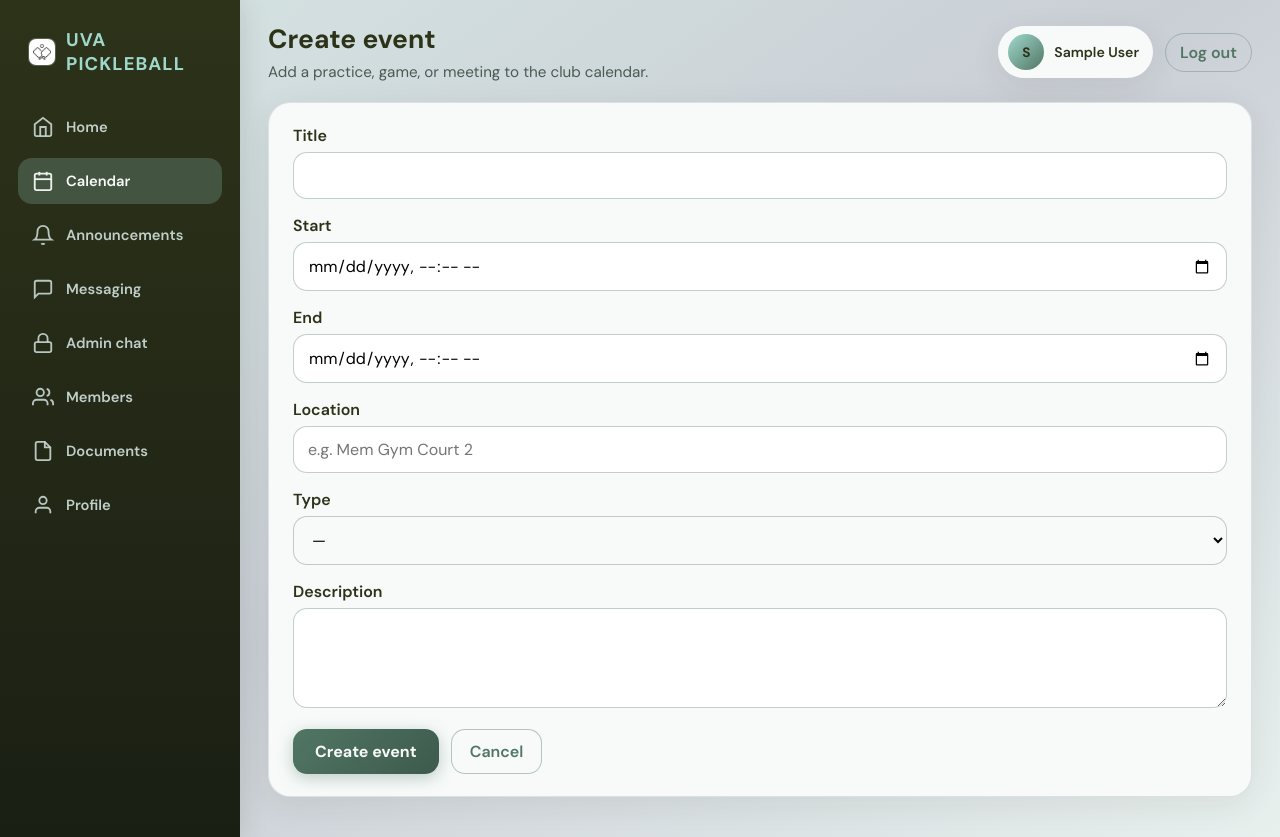
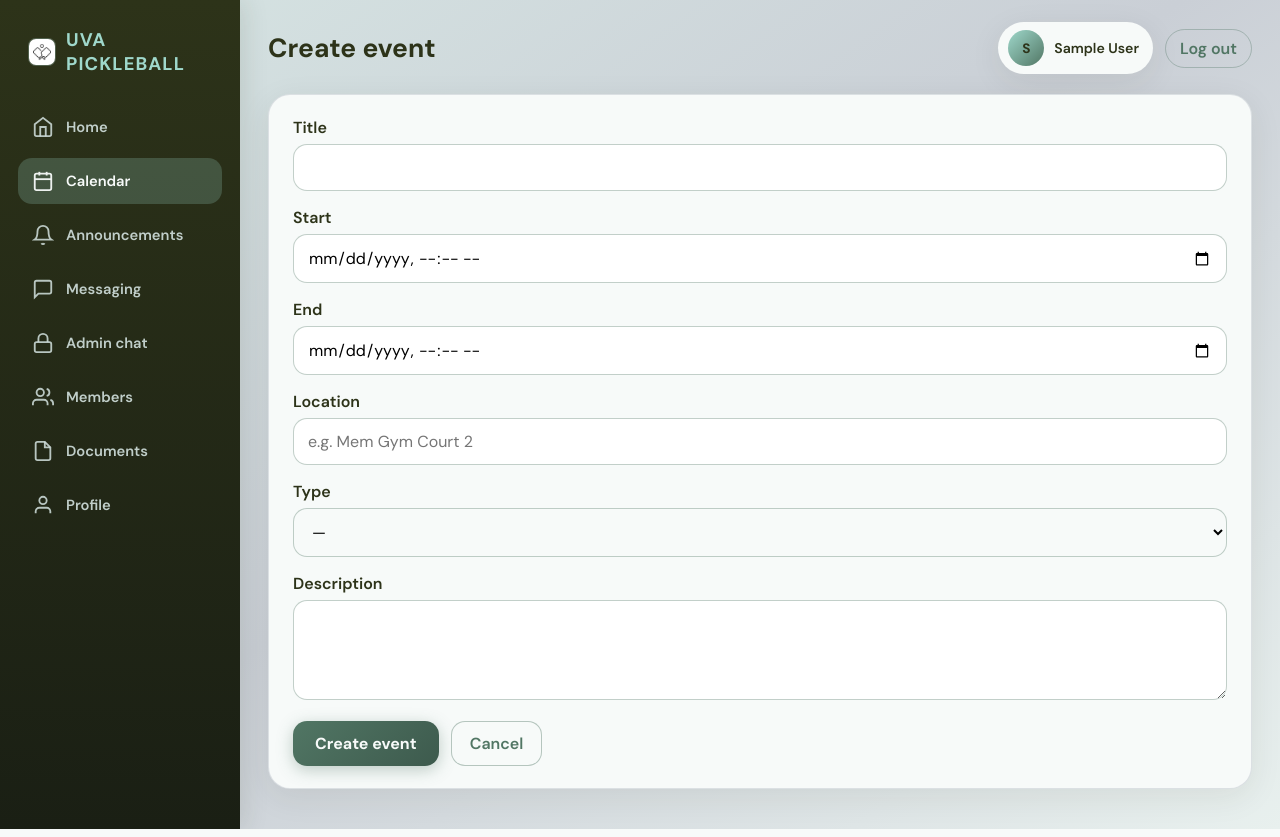
Before and after one commit to AkhilGogineni/uvapickleballclubwebsite, a Django app: page /sportscio/exec/new-event/ in a window 1280 px wide. Run offline with Django 5.2, Linux system fonts and the light colour scheme; the visitor is signed in with stand-in values (Sample User, id 1).

Commit message:
ui fixes and removing some text

```diff
--- a/sportscio/static/sportscio/theme.css
+++ b/sportscio/static/sportscio/theme.css
@@ -24,6 +24,15 @@ body.theme-app {
   font-family: var(--font);
   background: linear-gradient(145deg, var(--c-mist) 0%, var(--c-cream) 48%, #e8f0ee 100%);
   color: var(--c-ink);
+}
+
+/* Prevent long URLs/words from overflowing cards */
+.card,
+.announcement-card,
+.list-rows li,
+.list-rows li * {
+  overflow-wrap: anywhere;
+  word-break: break-word;
 }
 
 .app-shell {
@@ -122,6 +131,9 @@ body.theme-app {
   margin: 6px 0 0;
   font-size: 0.95rem;
   color: #4a5a52;
+}
+.top-bar .sub:empty {
+  display: none;
 }
 
 .top-bar-actions {
--- a/sportscio/templates/announcements.html
+++ b/sportscio/templates/announcements.html
@@ -1,7 +1,7 @@
 {% extends "base_app.html" %}
 {% block title %}Announcements | SportsCIO{% endblock %}
 {% block page_heading %}Announcements{% endblock %}
-{% block page_sub %}Official updates from your club leaders.{% endblock %}
+{% block page_sub %}{% endblock %}
 {% block extra_css %}
 <style>
     .announcement-card { background: var(--c-white); border: 1px solid rgba(202, 207, 214, 0.8); border-radius: 18px; padding: 20px 22px; margin-bottom: 16px; box-shadow: var(--shadow-soft); }
--- a/sportscio/templates/calendar.html
+++ b/sportscio/templates/calendar.html
@@ -1,7 +1,7 @@
 {% extends "base_app.html" %}
 {% block title %}Calendar | SportsCIO{% endblock %}
 {% block page_heading %}Calendar{% endblock %}
-{% block page_sub %}Month view — practices, games, and club events.{% endblock %}
+{% block page_sub %}{% endblock %}
 {% block extra_css %}
 <style>
     .cal-toolbar {
@@ -255,7 +255,6 @@
         </form>
     </div>
     <div style="display:flex;align-items:center;gap:10px;flex-wrap:wrap;">
-        <p class="muted" style="margin:0;">{% if is_privileged %}Click <strong>Create event</strong> to add to the grid.{% else %}View-only — club leaders add events.{% endif %}</p>
         {% if is_privileged %}
         <a class="btn-primary" href="{% url 'new_event' %}">Create event</a>
         {% endif %}
--- a/sportscio/templates/dashboard.html
+++ b/sportscio/templates/dashboard.html
@@ -1,7 +1,7 @@
 {% extends "base_app.html" %}
 {% block title %}Home | SportsCIO{% endblock %}
 {% block page_heading %}Welcome back, {{ user.first_name|default:user.username }}{% endblock %}
-{% block page_sub %}Here’s what’s happening with your club.{% endblock %}
+{% block page_sub %}{% endblock %}
 {% block content %}
 <div class="card-grid card-grid--dashboard">
     <div class="card card--dash-announcements">
--- a/sportscio/templates/edit_announcement.html
+++ b/sportscio/templates/edit_announcement.html
@@ -1,7 +1,7 @@
 {% extends "base_app.html" %}
 {% block title %}Edit announcement | SportsCIO{% endblock %}
 {% block page_heading %}Edit announcement{% endblock %}
-{% block page_sub %}Update an announcement for members.{% endblock %}
+{% block page_sub %}{% endblock %}
 {% block extra_css %}
 <style>
   .form-card .field { margin-bottom: 16px; }
--- a/sportscio/templates/edit_document.html
+++ b/sportscio/templates/edit_document.html
@@ -1,7 +1,7 @@
 {% extends "base_app.html" %}
 {% block title %}Edit document | SportsCIO{% endblock %}
 {% block page_heading %}Edit document{% endblock %}
-{% block page_sub %}Update the title (and optionally replace the file).{% endblock %}
+{% block page_sub %}{% endblock %}
 {% block extra_css %}
 <style>
   .form-card .field { margin-bottom: 16px; }
--- a/sportscio/templates/edit_event.html
+++ b/sportscio/templates/edit_event.html
@@ -1,7 +1,7 @@
 {% extends "base_app.html" %}
 {% block title %}Edit event | SportsCIO{% endblock %}
 {% block page_heading %}Edit event{% endblock %}
-{% block page_sub %}Update this calendar entry.{% endblock %}
+{% block page_sub %}{% endblock %}
 {% block extra_css %}
 <style>
   .form-card .field { margin-bottom: 16px; }
--- a/sportscio/templates/members.html
+++ b/sportscio/templates/members.html
@@ -1,7 +1,7 @@
 {% extends "base_app.html" %}
 {% block title %}Members | SportsCIO{% endblock %}
 {% block page_heading %}Members{% endblock %}
-{% block page_sub %}Club roster and roles.{% endblock %}
+{% block page_sub %}{% endblock %}
 {% block content %}
 {% if messages %}
 <ul style="list-style:none;padding:0;margin:0 0 16px;">
--- a/sportscio/templates/messages.html
+++ b/sportscio/templates/messages.html
@@ -2,7 +2,7 @@
 {% load chat_extras %}
 {% block title %}Club messaging | SportsCIO{% endblock %}
 {% block page_heading %}Club messaging{% endblock %}
-{% block page_sub %}Club-wide chat — everyone in the organization can participate.{% endblock %}
+{% block page_sub %}{% endblock %}
 {% block extra_css %}
 <style>
     .phone-chat-shell { background: var(--c-white); border-radius: var(--radius-xl); padding: 0; box-shadow: var(--shadow-soft); border: 1px solid rgba(202, 207, 214, 0.6); width: 100%; max-width: 100%; overflow: hidden; }
--- a/sportscio/templates/messages_admin.html
+++ b/sportscio/templates/messages_admin.html
@@ -2,7 +2,7 @@
 {% load chat_extras %}
 {% block title %}Admin chat | SportsCIO{% endblock %}
 {% block page_heading %}Club leader chat{% endblock %}
-{% block page_sub %}Private channel for club leaders and site superusers — not visible to members.{% endblock %}
+{% block page_sub %}{% endblock %}
 {% block extra_css %}
 <style>
     .phone-chat-shell { background: var(--c-white); border-radius: var(--radius-xl); padding: 0; box-shadow: var(--shadow-soft); border: 1px solid rgba(202, 207, 214, 0.6); width: 100%; max-width: 100%; overflow: hidden; }
--- a/sportscio/templates/new_event.html
+++ b/sportscio/templates/new_event.html
@@ -1,7 +1,7 @@
 {% extends "base_app.html" %}
 {% block title %}Create event | SportsCIO{% endblock %}
 {% block page_heading %}Create event{% endblock %}
-{% block page_sub %}Add a practice, game, or meeting to the club calendar.{% endblock %}
+{% block page_sub %}{% endblock %}
 {% block extra_css %}
 <style>
     .form-card .field { margin-bottom: 16px; }
--- a/sportscio/templates/profile_settings.html
+++ b/sportscio/templates/profile_settings.html
@@ -1,7 +1,7 @@
 {% extends "base_app.html" %}
 {% block title %}Profile settings | SportsCIO{% endblock %}
 {% block page_heading %}Profile settings{% endblock %}
-{% block page_sub %}Update how you appear to the club.{% endblock %}
+{% block page_sub %}{% endblock %}
 
 {% block extra_css %}
 <style>
```
